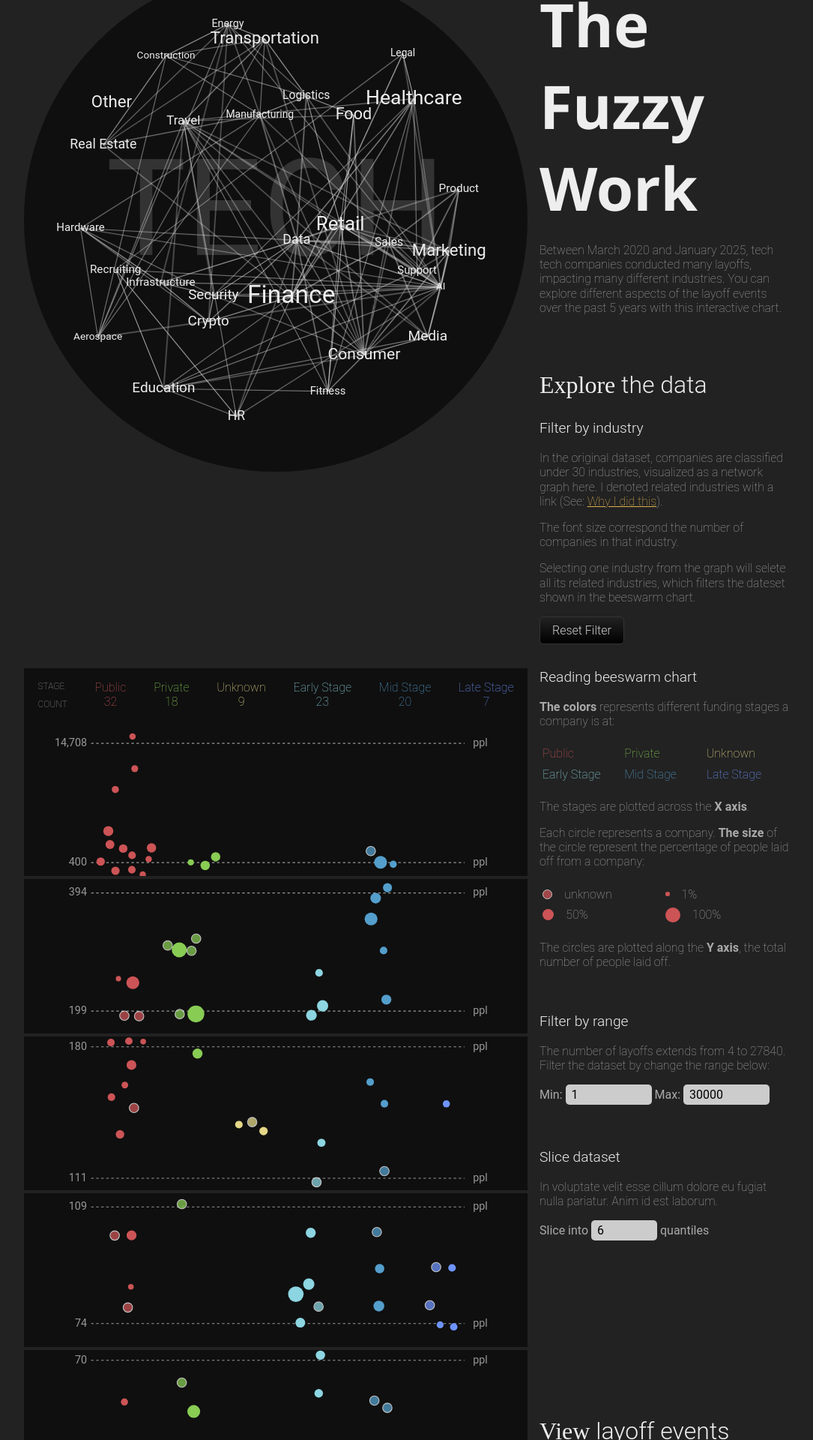
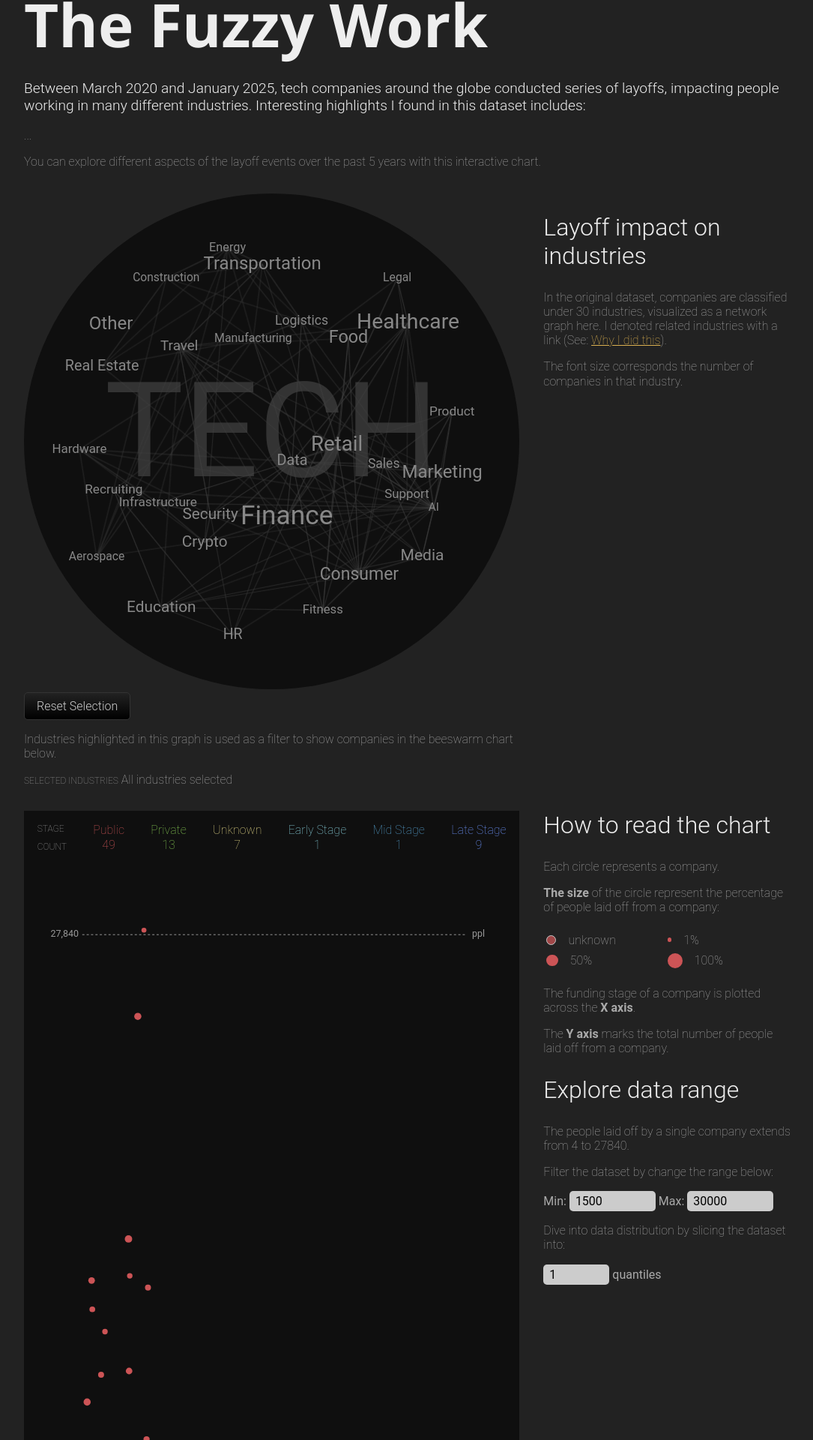
Before and after one commit to Shanfan/shanfanhuang.com, a SvelteKit app: page /projects/the-fuzzy-work in a window 1280 px wide. Shown: the part 123-2043 px from the top of the page at 75% size, without its empty margins (96-1181 px from the left). Built offline with nearby package versions, Linux system fonts and the light colour scheme; a web font is replaced by a local one.

Commit message:
Copy text updates; Improving visual design and layout

```diff
--- a/src/routes/projects/the-fuzzy-work/+page.svelte
+++ b/src/routes/projects/the-fuzzy-work/+page.svelte
@@ -15,18 +15,18 @@
 	const colors = ['#CC5456', '#88CC54', '#e4d787', '#8CD5E1', '#549ECC', '#6E94FC'];
 	const colorScale = d3.scaleOrdinal().domain(stages).range(colors);
 	const rScale = d3.scaleSqrt().domain([0, 100]).range([2, 10]);
-	const chartWidth = 600;
-	const chartHeight = 1100;
+	const chartWidth = 680;
+	const chartHeight = 1200;
 	const dataExtent = d3.extent(layoffByCompany, (d) => d.layoff);
 
 	// TO-DOs:
 	//   * write the copy text
 	//   * Write behind the scene
 
-	let slices = $state(6);
-	let layoffNumBound = $state([1, 30000]);
+	let slices = $state(1);
+	let layoffNumBound = $state([1500, 30000]);
 	let selectedCompany = $state({});
-	let selectedIndustries = $state(['Other']);
+	let selectedIndustries = $state(allIndustrySelected);
 
 	let slicedData = $derived.by(() => {
 		const filteredData = layoffByCompany.filter(
@@ -60,13 +60,6 @@
 
 		return count;
 	}
-	function validateMax(value) {
-		layoffNumBound[1] = value < layoffNumBound[0] ? layoffNumBound[0] + 1 : value;
-	}
-
-	function validateMin(value) {
-		layoffNumBound[0] = value > layoffNumBound[1] ? layoffNumBound[1] - 1 : value;
-	}
 </script>
 
 <svelte:head>
@@ -77,10 +70,15 @@
 <div class="grid-container">
 	<div id="title">
 		<h1>The Fuzzy Work</h1>
+		<h3>
+			Between March 2020 and January 2025, tech companies around the globe conducted series of
+			layoffs, impacting people working in many different industries. Interesting highlights I found
+			in this dataset includes:
+		</h3>
+		<p>...</p>
 		<p>
-			Between March 2020 and January 2025, tech tech companies conducted many layoffs, impacting
-			many different industries. You can explore different aspects of the layoff events over the
-			past 5 years with this interactive chart.
+			You can explore different aspects of the layoff events over the past 5 years with this
+			interactive chart.
 		</p>
 	</div>
 	<div id="industry-filter">
@@ -90,37 +88,76 @@
 			bind:selectedIndustries
 			allIndustriesSelected={selectedIndustries.length === industries.length}
 		/>
+		<div>
+			<button
+				onclick={() => {
+					selectedIndustries = allIndustrySelected;
+				}}>Reset Selection</button
+			>
+			<p>
+				Industries highlighted in this graph is used as a filter to show companies in the beeswarm
+				chart below.
+			</p>
+			{#if selectedIndustries.length === industries.length}
+				<p>
+					<span
+						style="
+							text-transform: uppercase;
+							font-size: 0.75em;
+							color: #999;"
+					>
+						Selected industries
+					</span>
+					All industries selected
+				</p>
+			{:else}
+				<p>
+					<span
+						style="
+							text-transform: uppercase;
+							font-size: 0.75em;
+							color: #999;"
+					>
+						Selected industry
+					</span>
+					{selectedIndustries[0]}
+				</p>
+				{#if selectedIndustries.length > 1 && selectedIndustries.length < industries.length}
+					<p>
+						<span
+							style="
+							text-transform: uppercase;
+							font-size: 0.75em;
+							color: #999;"
+						>
+							Related industries
+						</span>
+						{#each selectedIndustries as ind, i}
+							{#if i !== 0 && i !== selectedIndustries.length - 1}
+								{ind} -&nbsp;
+							{:else if i === selectedIndustries.length - 1}
+								{ind}
+							{/if}
+						{/each}
+					</p>
+				{/if}
+			{/if}
+		</div>
 	</div>
 	<div id="content-1">
-		<h2><span class="cursive">Explore</span> the data</h2>
-		<h3>Filter by industry</h3>
+		<h2>Layoff impact on industries</h2>
 		<p>
 			In the original dataset, companies are classified under 30 industries, visualized as a network
 			graph here. I denoted related industries with a link (See: <a href="/">Why I did this</a>).
 		</p>
-		<p>The font size correspond the number of companies in that industry.</p>
-		<p>
-			Selecting one industry from the graph will selete all its related industries, which filters
-			the dateset shown in the beeswarm chart.
-		</p>
-		<button
-			onclick={() => {
-				selectedIndustries = allIndustrySelected;
-			}}>Reset Filter</button
-		>
+		<p>The font size corresponds the number of companies in that industry.</p>
 	</div>
 	<div id="content-2">
-		<h3 style="margin-top: 0">Reading beeswarm chart</h3>
-		<p><strong>The colors</strong> represents different funding stages a company is at:</p>
-		<ul style="grid-template-columns: 1fr 1fr 1fr;">
-			{#each stages as stage}
-				<li style="color: {colorScale(stage)}">{stage}</li>
-			{/each}
-		</ul>
-		<p>The stages are plotted across the <strong>X axis</strong>.</p>
+		<h2 style="margin-top: 0">How to read the chart</h2>
+
+		<p>Each circle represents a company.</p>
 		<p>
-			Each circle represents a company. <strong>The size</strong> of the circle represent the percentage
-			of people laid off from a company:
+			<strong>The size</strong> of the circle represent the percentage of people laid off from a company:
 		</p>
 		<ul class="rLedgend" style="grid-template-columns: 1fr 1fr;">
 			<li>
@@ -130,14 +167,17 @@
 			<li><span style="width: {rScale(50) * 2}px"></span> 50%</li>
 			<li><span style="width: {rScale(100) * 2}px"></span> 100%</li>
 		</ul>
+		<p>The funding stage of a company is plotted across the <strong>X axis</strong>.</p>
+
 		<p>
-			The circles are plotted along the <strong>Y axis</strong>, the total number of people laid
-			off.
+			The <strong>Y axis</strong> marks the total number of people laid off from a company.
 		</p>
-		<h3 style="margin-top: 3em">Filter by range</h3>
+
+		<h2>Explore data range</h2>
 		<p>
-			The number of layoffs extends from 4 to 27840. Filter the dataset by change the range below:
+			The people laid off by a single company extends from {dataExtent[0]} to {dataExtent[1]}.
 		</p>
+		<p>Filter the dataset by change the range below:</p>
 		<div class="range-selector" style="margin-top: 1em">
 			<lable for="min"
 				>Min:
@@ -147,7 +187,7 @@
 					min={dataExtent[0]}
 					max={dataExtent[1]}
 					step="100"
-					bind:value={() => layoffNumBound[0], validateMin}
+					bind:value={layoffNumBound[0]}
 				/>
 			</lable>
 
@@ -159,15 +199,13 @@
 					min={dataExtent[0]}
 					max={dataExtent[1]}
 					step="100"
-					bind:value={() => layoffNumBound[1], validateMax}
+					bind:value={layoffNumBound[1]}
 				/>
 			</lable>
 		</div>
-		<h3 style="margin-top: 3em">Slice dataset</h3>
-		<p>In voluptate velit esse cillum dolore eu fugiat nulla pariatur. Anim id est laborum.</p>
+		<p>Dive into data distribution by slicing the dataset into:</p>
 		<div class="quantile-slicer">
-			<label for="quantiles"
-				>Slice into
+			<label for="quantiles">
 				<input id="quantiles" type="number" min="1" max="10" bind:value={slices} />
 				quantiles</label
 			>
@@ -215,7 +253,7 @@
 		{/each}
 	</div>
 	<div id="content-3">
-		<h2><span class="cursive">View</span> layoff events</h2>
+		<h2>View layoff events</h2>
 		<p>Companies conducted multiple layoff events between 2020 and 2025.</p>
 
 		<Bulletin company={selectedCompany} {colorScale} />
@@ -238,11 +276,11 @@
 		padding: 2em;
 		max-width: 64em;
 		display: grid;
-		gap: 2em 1em;
+		gap: 1em 2em;
 		grid-template-columns: 2fr 1fr;
 		grid-template-rows: auto;
 		grid-template-areas:
-			'industry-filter title' 'industry-filter content-1' 'beeswarm content-2'
+			'title title' 'industry-filter content-1' 'beeswarm content-2'
 			'beeswarm content-3' 'closing closing';
 	}
 
@@ -273,7 +311,6 @@
 	}
 	#closing {
 		grid-area: closing;
-		max-width: 64em;
 	}
 
 	ul {
--- a/src/routes/projects/the-fuzzy-work/Bulletin.svelte
+++ b/src/routes/projects/the-fuzzy-work/Bulletin.svelte
@@ -39,16 +39,16 @@
 						</td>
 						<td>
 							{format(',')(e.layoff)} <br />
-							{e.percentage ? e.percentage : 'N/A'}
+							{e.percentage ? e.percentage : 'null'}
 						</td>
 					</tr>
 				{/each}
 			</tbody>
 		</table>
 	</div>
-	<p><span class="cursive">Click</span> another circle to view a different company.</p>
+	<p>Click another circle to view a different company.</p>
 {:else}
-	<p><span class="cursive">Click</span> a circle to view details.</p>
+	<p>Click a circle to view details.</p>
 {/if}
 
 <style>
--- a/src/routes/projects/the-fuzzy-work/CompanySwarm.svelte
+++ b/src/routes/projects/the-fuzzy-work/CompanySwarm.svelte
@@ -8,8 +8,8 @@
 		width: width,
 		height: height,
 		marginSide: 80,
-		marginTop: height / 25 + 5,
-		marginBottom: height / 25 + 5
+		marginTop: height / 15 + 10,
+		marginBottom: height / 15 + 10
 	};
 
 	const bound = {
@@ -149,5 +149,8 @@
 
 	circle:hover {
 		cursor: pointer;
+		r: 10;
+		stroke-width: 2px;
+		stroke: aliceblue;
 	}
 </style>
--- a/src/routes/projects/the-fuzzy-work/IndustryFilter.svelte
+++ b/src/routes/projects/the-fuzzy-work/IndustryFilter.svelte
@@ -36,7 +36,7 @@
 	let fontSizeScale = d3
 		.scaleLinear()
 		.domain([d3.min(nodeData, (d) => d.count), d3.max(nodeData, (d) => d.count)])
-		.range([12, 30]);
+		.range([14, 32]);
 
 	function findSelection(n) {
 		const linkedIndustries = {
@@ -61,7 +61,6 @@
 			}
 		});
 
-		// onselected?.(Object.keys(linkedIndustries));
 		selectedIndustries = Object.keys(linkedIndustries);
 	}
 
@@ -88,7 +87,7 @@
 			.force('center', d3.forceCenter(boundRect.width / 2, boundRect.height / 2))
 			.force('x', d3.forceX(boundRect.width / 2).strength(0.3))
 			.force('y', d3.forceY(boundRect.height / 2).strength(0.3))
-			.force('collide', d3.forceCollide((d) => fontSizeScale(d.count) * 0.9).strength(1));
+			.force('collide', d3.forceCollide((d) => fontSizeScale(d.count) * 0.9).strength(0.75));
 
 		return () => {
 			simulation.stop();
@@ -149,6 +148,7 @@
 
 	.nodes text:hover {
 		cursor: pointer;
+		fill: #eee;
 	}
 	.nodes text:focus {
 		outline: none;
```
